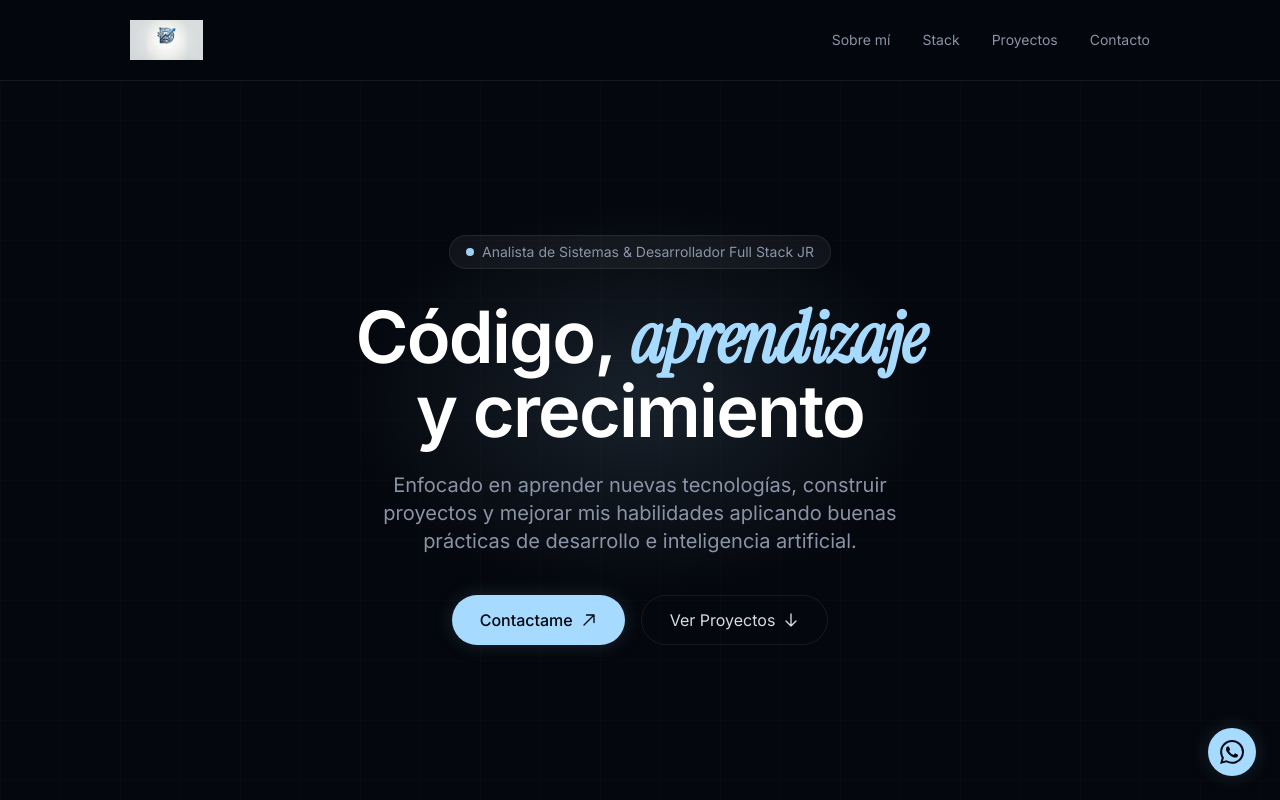
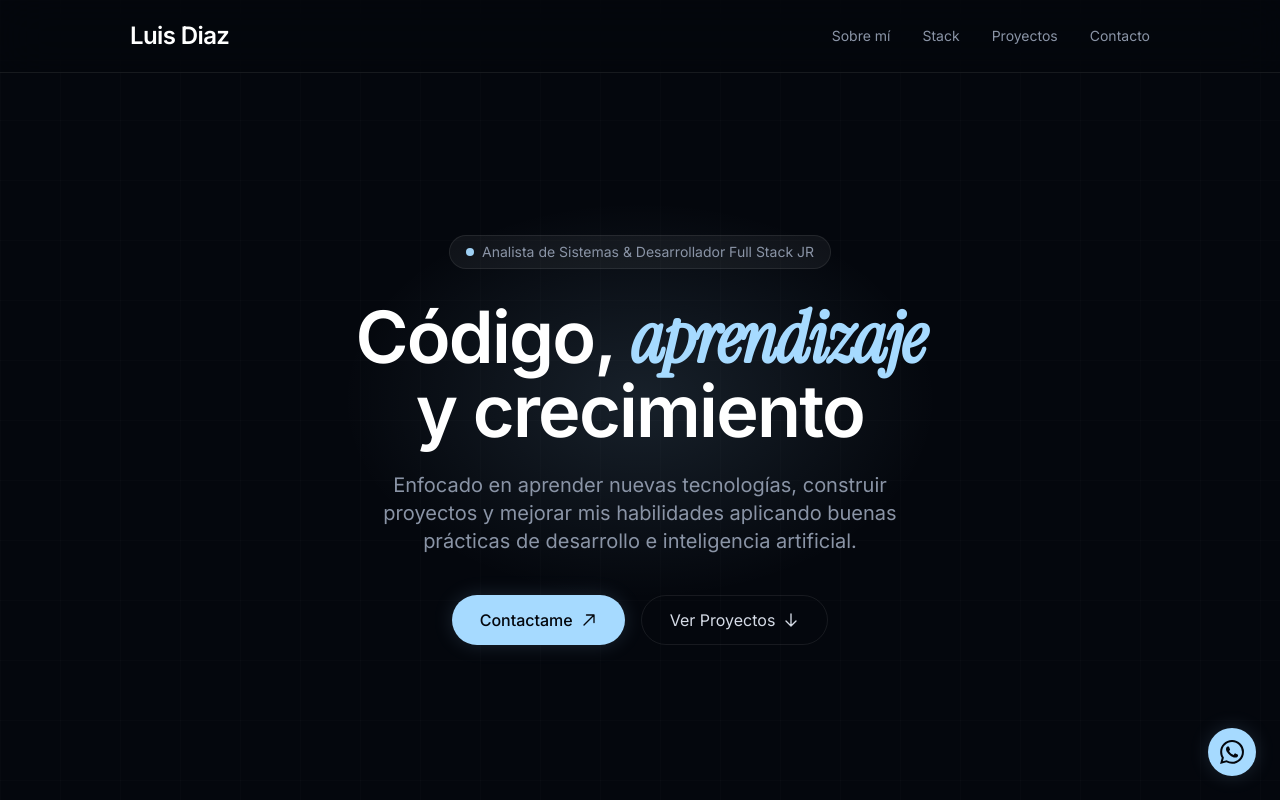
Before and after one commit to LuisDiazAl/My-own-site, a Next.js app: page / in a window 1280 px wide. Shown: the top 800 px of the page. Built offline with nearby package versions, Linux system fonts and the light colour scheme.

Commit message:
Update header

```diff
--- a/src/components/Header.tsx
+++ b/src/components/Header.tsx
@@ -8,8 +8,8 @@ export default function Header() {
   return (
     <header className="fixed top-0 left-0 right-0 z-50 bg-primary/60 backdrop-blur-xl border-b border-border-subtle">
       <nav className="max-w-[1100px] mx-auto px-6 lg:px-10 py-5 flex justify-between items-center">
-        <a href="#" className="flex items-center">
-          <img src="/logo-l.png" alt="Luis Diaz" className="h-10 w-auto" />
+        <a href="#" className="text-2xl font-semibold text-white tracking-tight">
+          Luis Diaz
         </a>
 
         <button
```
